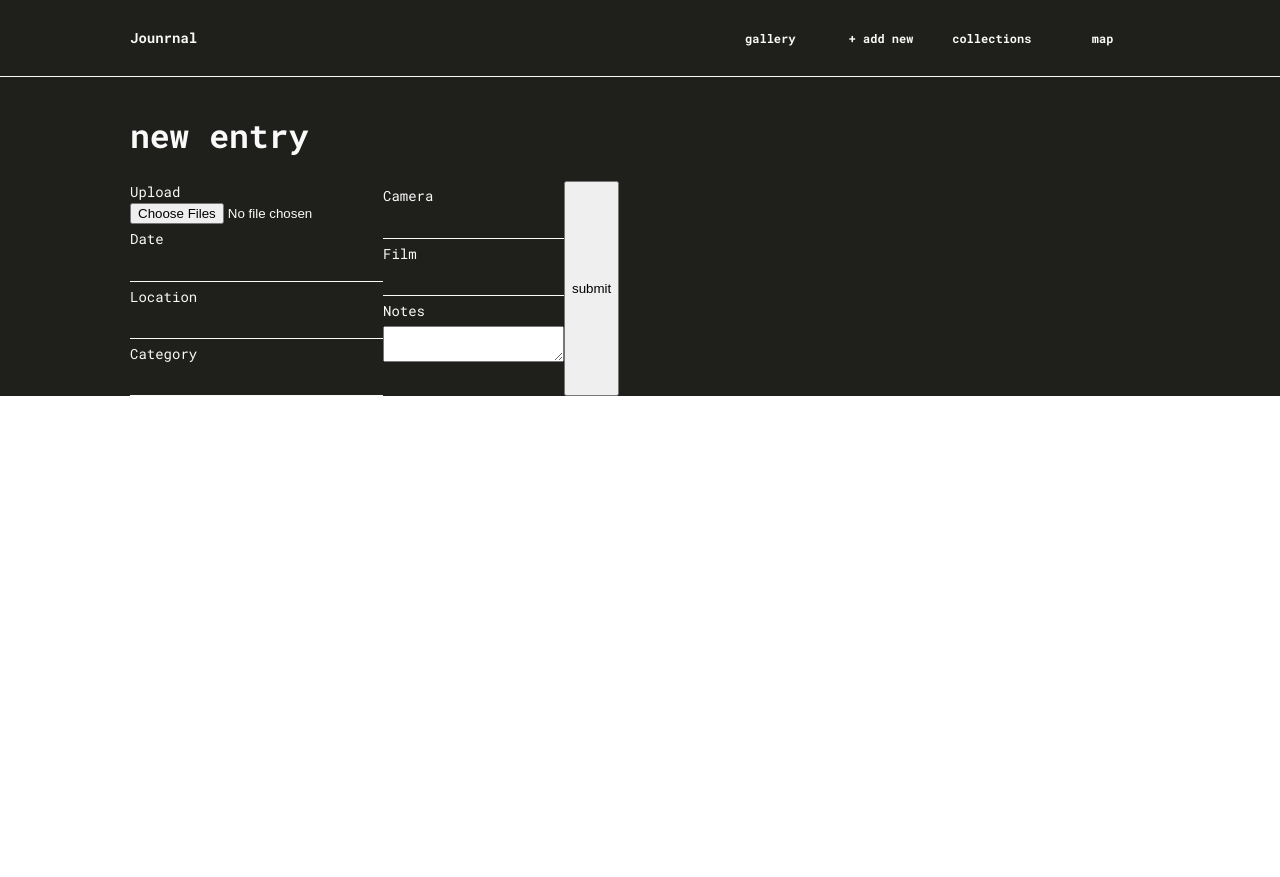
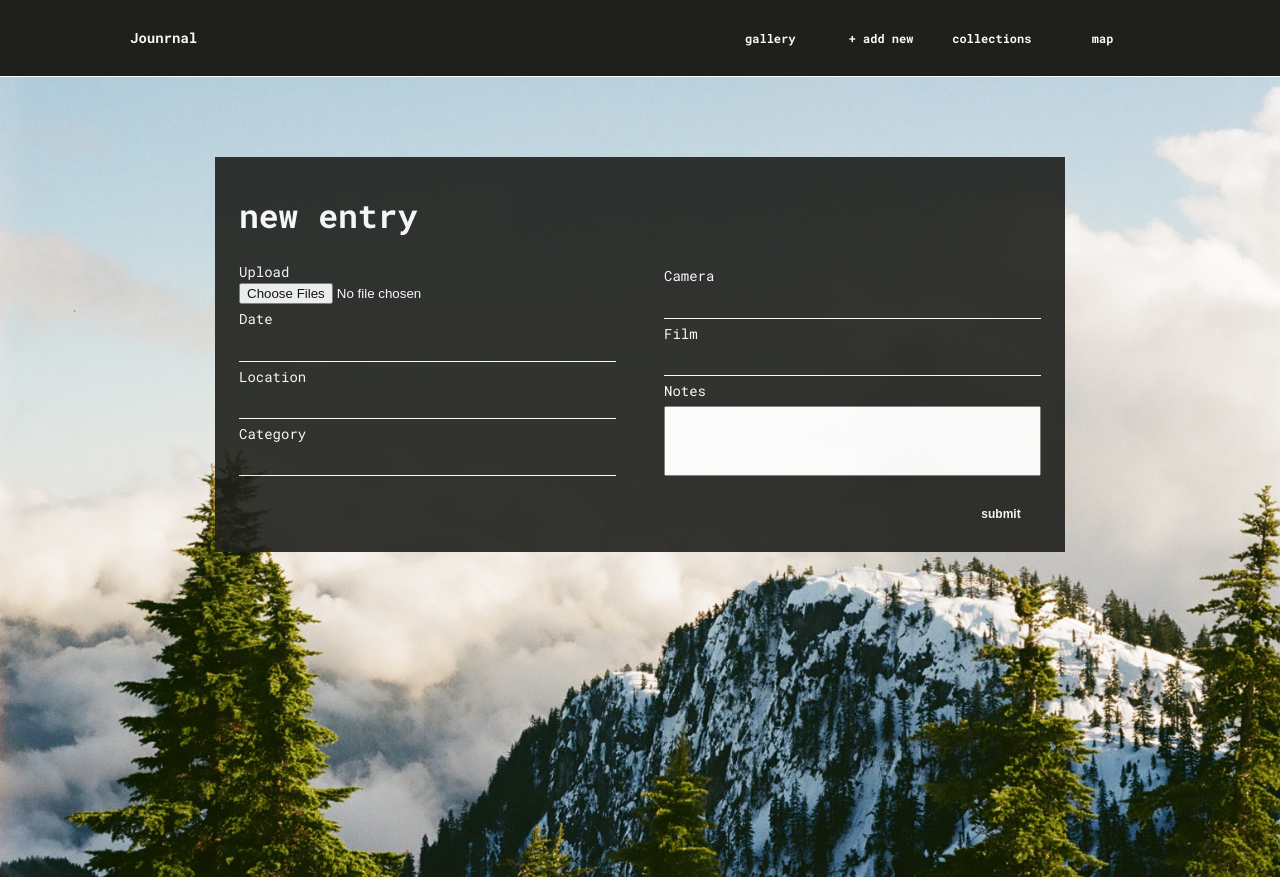
Before and after one commit to Cronkmeister/journal, a React (Create React App) app in the folder journal-client/: page / in a window 1280 px wide. Before the commit the page ends 800 px from the top, so only its background shows below. Built offline with nearby package versions, Linux system fonts and the light colour scheme.

Commit message:
form styling improved

```diff
--- a/journal-client/src/pages/AddNew/AddNew.jsx
+++ b/journal-client/src/pages/AddNew/AddNew.jsx
@@ -70,11 +70,9 @@ class AddNew extends Component {
       <>
         <section className="new">
           <div className="new__wrapper">
+            <form className="new__form" onSubmit={(e) => this.handleUpload(e)}>
               <h2 className="new__form-heading">new entry</h2>
-            <form
-              className="new__form-container"
-              onSubmit={(e) => this.handleUpload(e)}
-            >
+              <div className="new__form-container">
                 <div className="new__form-container--left">
                   <label>Upload</label>
                   <input
@@ -129,9 +127,12 @@ class AddNew extends Component {
                     name="notes"
                   ></textarea>
                 </div>
+              </div>
+              <div className="new__form-submit--container">
                 <button className="new__form-submit" type="submit">
                   submit
                 </button>
+              </div>
             </form>
           </div>
         </section>
--- a/journal-client/src/pages/AddNew/AddNew.scss
+++ b/journal-client/src/pages/AddNew/AddNew.scss
@@ -1,31 +1,58 @@
 @use "../../styles/global.scss" as *;
 
 .new {
-  background-color: $primary-color-1-black;
+  background: url(../../assests/images/mountain01.jpg);
+  background-position: center;
+  background-size: cover;
   color: $primary-color-2-white;
+  height: 100vh;
+  width: 100vw;
+  position: absolute;
+
   &__wrapper {
     @include margin;
+
+    opacity: 0.9;
+    @include desktop {
+      max-width: 850px;
+      margin: auto;
+    }
+  }
+  &__form {
+    background-color: $primary-color-1-black;
+    margin-top: 5rem;
   }
   &__form-heading {
     @include page-header;
     @include header-padding;
+    @include component-gutter;
   }
   &__form-container {
     display: flex;
     flex-direction: column;
     @include tablet {
       flex-direction: row;
+      max-width: 850px;
+      margin: auto;
     }
 
     &--left {
       display: flex;
       flex-direction: column;
       @include body-copy;
+      @include component-gutter;
+      @include tablet {
+        width: 50%;
+      }
     }
     &--right {
       display: flex;
       flex-direction: column;
+      @include component-gutter;
       @include body-copy;
+      @include tablet {
+        width: 50%;
+      }
     }
   }
   &__form-file-input {
@@ -46,4 +73,20 @@
       outline: none;
     }
   }
+  &__form-textarea {
+    outline: none;
+    resize: none;
+    height: 4rem;
+  }
+  &__form-submit {
+    @include component-margin-top-bottom;
+    @include CTA-button;
+    @include component-gutter;
+
+    &--container {
+      width: 100%;
+      display: flex;
+      justify-content: flex-end;
+    }
+  }
 }
--- a/journal-client/src/styles/partials/_mixins.scss
+++ b/journal-client/src/styles/partials/_mixins.scss
@@ -93,6 +93,23 @@
     max-width: 1020px;
   }
 }
+@mixin component-gutter {
+  margin-left: $mobile-margin;
+  margin-right: $mobile-margin;
+  @include tablet {
+    margin-left: $tablet-margin;
+    margin-right: $tablet-margin;
+  }
+}
+@mixin component-gutter-small {
+  margin-left: $mobile-margin/2;
+  margin-right: $mobile-margin/2;
+  @include tablet {
+    margin-left: $tablet-margin/2;
+    margin-right: $tablet-margin/2;
+  }
+}
+
 @mixin header-padding {
   padding-top: $mobile-header-padding-top;
   padding-bottom: $mobile-padding;
--- a/journal-client/src/styles/partials/_variables.scss
+++ b/journal-client/src/styles/partials/_variables.scss
@@ -1,5 +1,5 @@
 $tablet-breakpoint: 768px;
-$desktop-breakpoint: 1280px;
+$desktop-breakpoint: 1052px;
 
 $primary-color-1-black: #1f201c;
 $primary-color-2-white: #fafafa;
```
Lines whose indentation alone changed are shown as unchanged.
